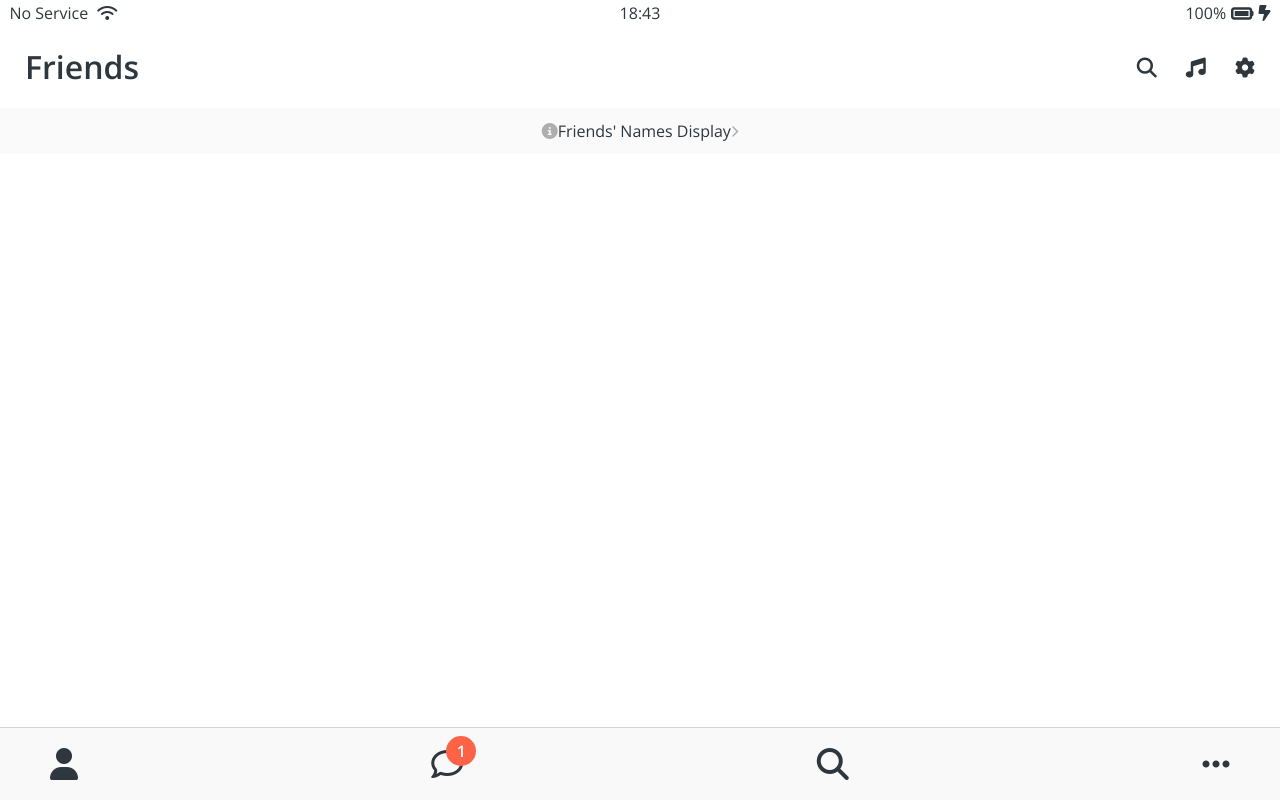
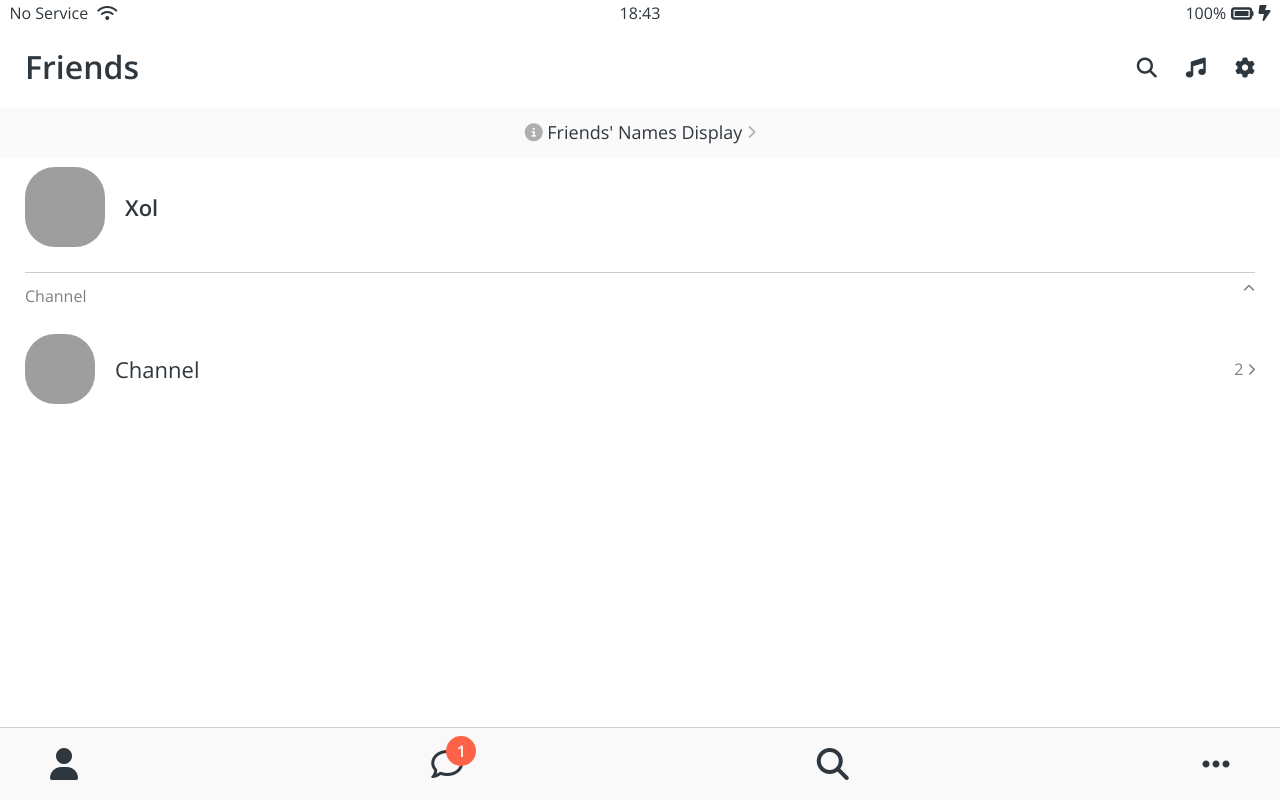
Before and after one commit to sageherb/kokoa-clone, a plain HTML site: page friends.html in a window 1280 px wide. Drawn offline with nearby package versions, Linux system fonts and the light colour scheme; grey boxes are pictures that could not be loaded.

Commit message:
Added friends page

```diff
--- a/css/components/screen-header.css
+++ b/css/components/screen-header.css
@@ -2,7 +2,7 @@
     display: flex;
     justify-content: space-between;
     align-items: center;
-    padding: 25px;
+    padding: var(--horizontal-space);
 }
 
 .screen-header__title {
--- /dev/null
+++ b/css/components/user-component.css
@@ -0,0 +1,46 @@
+.user-component {
+    justify-content: space-between;
+}
+
+.user-component,
+.user-component__column:first-child {
+    display: flex;
+    align-items: center;
+}
+
+.user-component__avatar {
+    width: 70px;
+    height: 70px;
+    border-radius: 30px;
+    margin-right: 20px;
+}
+
+.user-component__title {
+    font-weight: 600;
+    font-size: 22px;
+}
+
+.user-component__subtitle {
+    margin-top: 8px;
+    font-size: 17px;
+    color: rgba(0, 0, 0, 0.5);
+}
+
+.user-component__avatar--xl {
+    width: 80px;
+    height: 80px;
+}
+
+.user-component__avatar-sm {
+    width: 60px;
+    height: 60px;
+    border-radius: 25px;
+}
+
+.user-component__title--not-bold {
+    font-weight: 400;
+}
+
+.user-component__column:last-child {
+    color: rgba(0, 0, 0, 0.5);
+}
--- a/css/screens/friends.css
+++ b/css/screens/friends.css
@@ -3,9 +3,27 @@
     display: block;
     background-color: #fafafa;
     padding: 15px 0px;
-    font-size: 16px;
+    font-size: 18px;
+    margin-bottom: 10px;
 }
 
 #friends-display-link i {
     color: rgba(0, 0, 0, 0.3);
 }
+
+.friends-screen {
+    padding: 0px var(--horizontal-space);
+}
+
+.friends-screen__channel {
+    margin-top: 25px;
+    border-top: 1px solid rgba(0, 0, 0, 0.2);
+    padding-top: 15px;
+}
+
+.friends-screen__channel-header {
+    margin-bottom: 30px;
+    display: flex;
+    justify-content: space-between;
+    color: rgba(0, 0, 0, 0.5);
+}
--- a/css/styles.css
+++ b/css/styles.css
@@ -7,6 +7,7 @@
 @import "components/status-bar.css";
 @import "components/nav-bar.css";
 @import "components/screen-header.css";
+@import "components/user-component.css";
 
 /* Screens */
 @import "screens/login.css";
--- a/css/variables.css
+++ b/css/variables.css
@@ -1,3 +1,4 @@
 :root {
     --yellow: #fae100;
+    --horizontal-space: 25px;
 }
--- a/friends.html
+++ b/friends.html
@@ -33,8 +33,41 @@
     </header>
 
     <a id="friends-display-link" href="">
-        <i class="fa-solid fa-circle-info"></i>Friends' Names Display<i class="fa-solid fa-chevron-right fa-xs"></i>
+        <i class="fa-solid fa-circle-info"></i>
+         Friends' Names Display
+         <i class="fa-solid fa-chevron-right fa-xs"></i>
     </a>
+
+    <main class="friends-screen">
+        <div class="user-component">
+            <div class="user-component__column">
+                <img class="user-component__avatar user-component__avatar--xl" src="https://avatars.githubusercontent.com/u/106433812?v=4">
+                <div class="user-component__text">
+                    <h4 class="user-component__title">Xol</h4>
+                    <!--- <h6 class="user-component__subtitle">subtitle</h6> -->
+                </div>
+            </div>
+            <div class="user-component__column"></div>
+        </div>
+        <div class="friends-screen__channel">
+            <div class="friends-screen__channel-header">
+                <span>Channel</span>
+                <i class="fa-solid fa-chevron-up fa-xs"></i>
+            </div>
+            <div class="user-component">
+                <div class="user-component__column">
+                    <img class="user-component__avatar user-component__avatar--sm" src="https://avatars.githubusercontent.com/u/106433812?v=4">
+                    <div class="user-component__text">
+                        <h4 class="user-component__title user-component__title--not-bold">Channel</h4>
+                    </div>
+                </div>
+                <div class="user-component__column">
+                    <span>2 </span>
+                    <i class="fa-solid fa-chevron-right fa-xs"></i>
+                </div>
+            </div>
+        </div>
+    </main>
 
     <nav class="nav">
         <ul class="nav__list">
```
